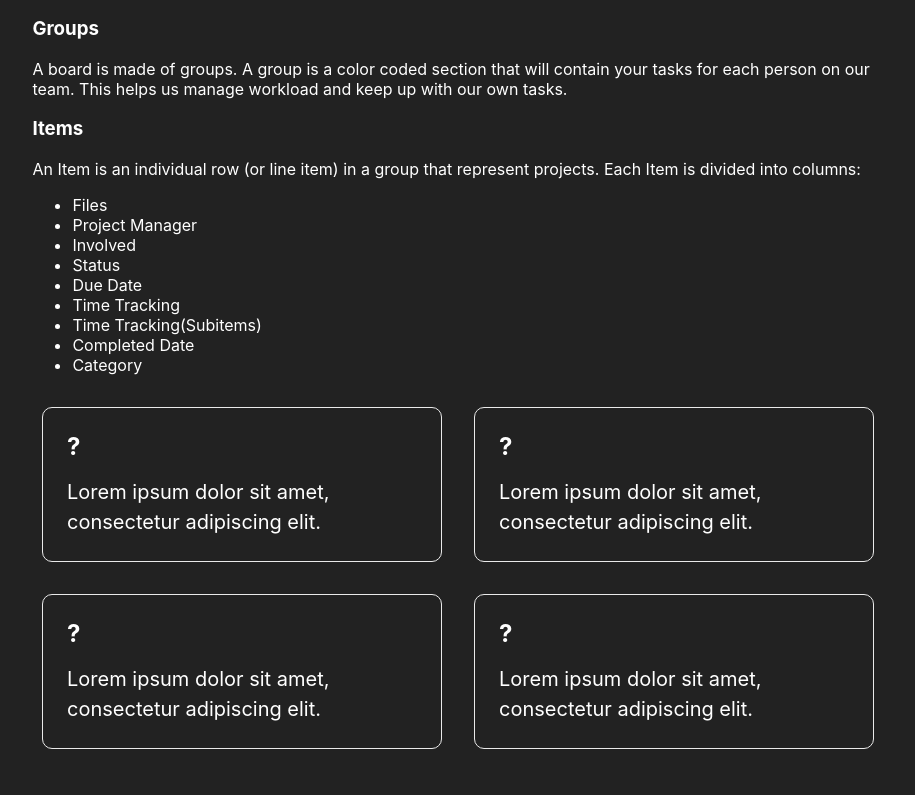
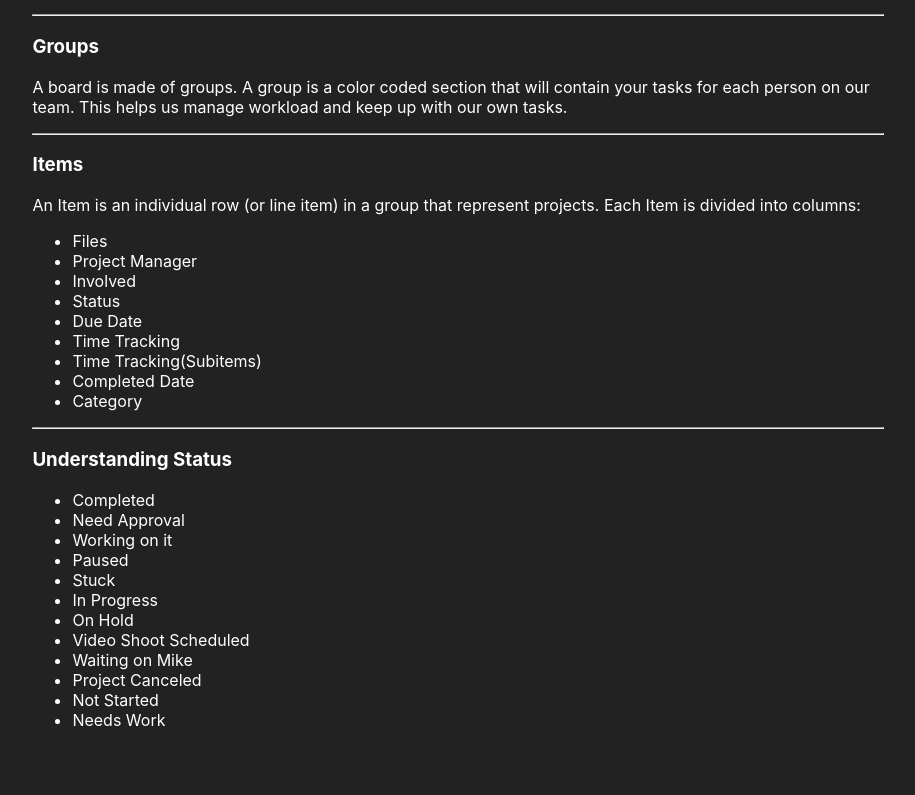
Before and after one commit to skylerstyron/rumourdocumentation, a Next.js app: page /monday in a window 1280 px wide. Shown: the part 665-1460 px from the top of the page, without its empty margins (182-1097 px from the left). Built offline with nearby package versions, Linux system fonts and the light colour scheme.

Commit message:
added understanding status

```diff
--- a/pages/index.js
+++ b/pages/index.js
@@ -36,7 +36,7 @@ export default function Home() {
             </a>
           </Link>
 
-          <Link href="/">
+          <Link href="/clients">
             <a className={styles.card}>
               <h2>Our Clients &rarr;</h2>
               <p>Learn about the clients we work with and thier brand image.</p>
--- a/pages/monday.js
+++ b/pages/monday.js
@@ -34,8 +34,10 @@ export default function Monday() {
                     </div>
                     <h3>Boards</h3>
                     <p>Each of our clients has their own projects board. These boards contain tickets for projects that are currently in progress and helps to organize...</p>
+                    <hr />
                     <h3>Groups</h3>
                     <p>A board is made of groups. A group is a color coded section that will contain your tasks for each person on our team. This helps us manage workload and keep up with our own tasks.</p>
+                    <hr />
                     <h3>Items</h3>
                     <p>An Item is an individual row (or line item) in a group that represent projects. Each Item is divided into columns:</p>
                     <ul>
@@ -49,40 +51,24 @@ export default function Monday() {
                         <li>Completed Date</li>
                         <li>Category</li>
                     </ul>
-                </div>
+                    <hr />
+                    <h3>Understanding Status</h3>
+                    <ul>
+                        <li>Completed</li>
+                        <li>Need Approval</li>
+                        <li>Working on it</li>
+                        <li>Paused</li>
+                        <li>Stuck</li>
+                        <li>In Progress</li>
+                        <li>On Hold</li>
+                        <li>Video Shoot Scheduled</li>
+                        <li>Waiting on Mike</li>
+                        <li>Project Canceled</li>
+                        <li>Not Started</li>
+                        <li>Needs Work</li>
+                    </ul>
+                    <div className={styles.statusGrid}>
 
-                <div className={styles.wrapper}>
-
-
-
-                    <div className={styles.grid}>
-                        <Link href="/">
-                            <a className={styles.card}>
-                                <h2>?</h2>
-                                <p>Lorem ipsum dolor sit amet, consectetur adipiscing elit.</p>
-                            </a>
-                        </Link>
-
-                        <Link href="/">
-                            <a className={styles.card}>
-                                <h2>?</h2>
-                                <p>Lorem ipsum dolor sit amet, consectetur adipiscing elit.</p>
-                            </a>
-                        </Link>
-
-                        <Link href="/">
-                            <a className={styles.card}>
-                                <h2>?</h2>
-                                <p>Lorem ipsum dolor sit amet, consectetur adipiscing elit.</p>
-                            </a>
-                        </Link>
-
-                        <Link href="/">
-                            <a className={styles.card}>
-                                <h2>?</h2>
-                                <p>Lorem ipsum dolor sit amet, consectetur adipiscing elit.</p>
-                            </a>
-                        </Link>
                     </div>
                 </div>
 
--- a/styles/Monday.module.css
+++ b/styles/Monday.module.css
@@ -117,7 +117,7 @@
 }
 
 .spacer {
-	margin: 40px;
+	margin: 4em 0;
 }
 
 .backtohome {
```
Also changed, not shown: pages/clients.js (added, +56 -0 lines), pages/src/components/header.js (added), pages/src/data.js (added).
